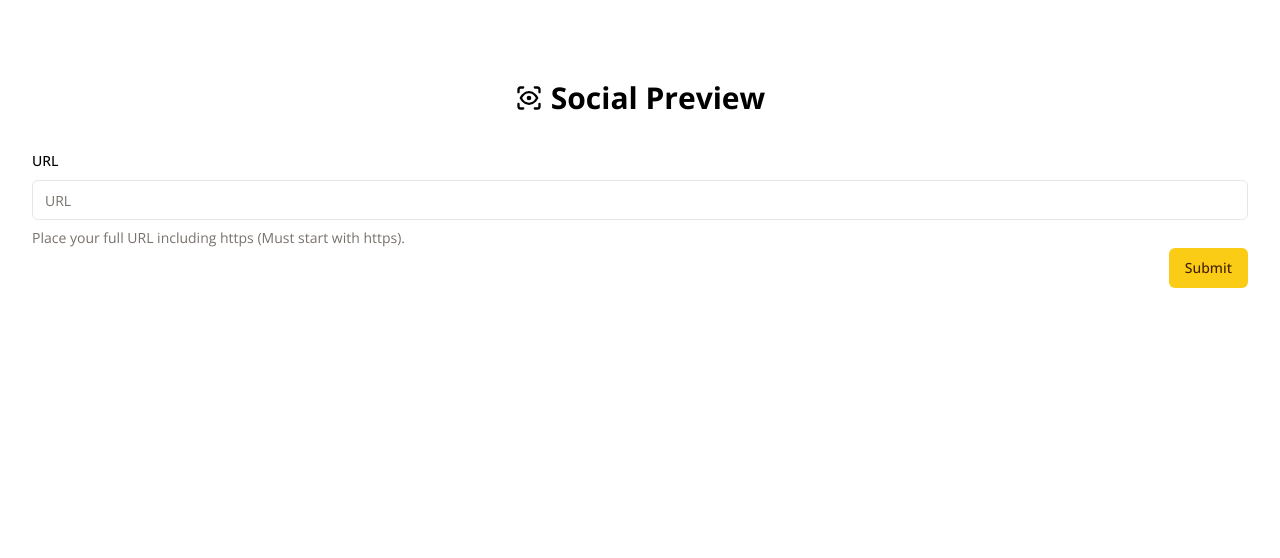
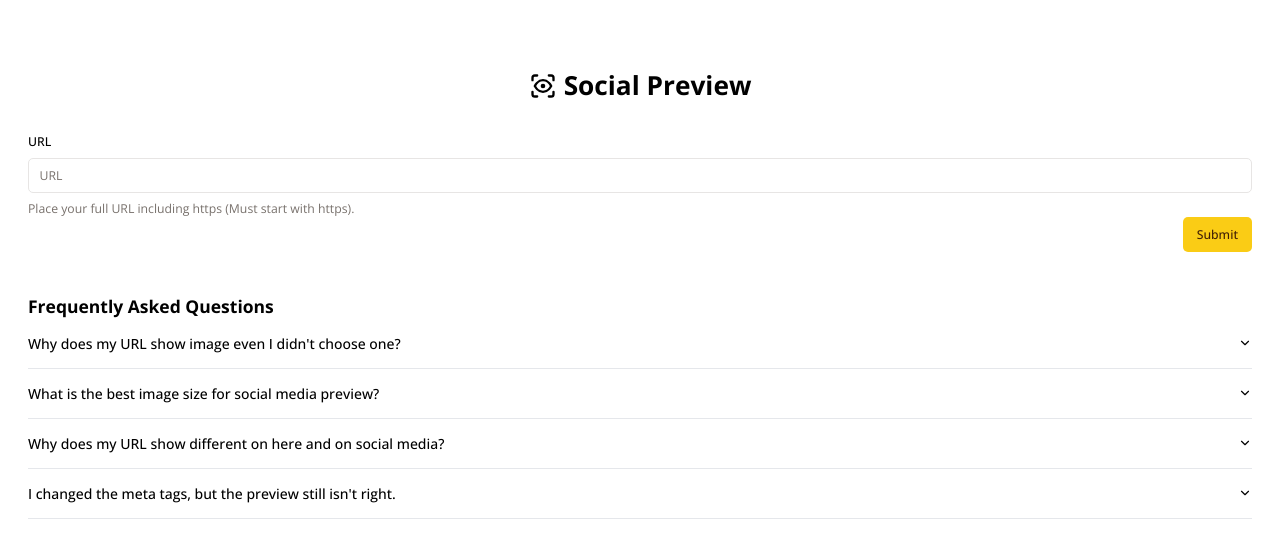
Before and after one commit to jacksonsophat/socialpreview, a Next.js app: page / in a window 1280 px wide. Shown: the top 558 px of the page. Built offline with nearby package versions, Linux system fonts and the light colour scheme.

Commit message:
Add FAQs and Updated Styling

```diff
--- a/package.json
+++ b/package.json
@@ -10,6 +10,7 @@
   },
   "dependencies": {
     "@hookform/resolvers": "^3.6.0",
+    "@radix-ui/react-accordion": "^1.2.0",
     "@radix-ui/react-label": "^2.0.2",
     "@radix-ui/react-slot": "^1.0.2",
     "class-variance-authority": "^0.7.0",
--- /dev/null
+++ b/src/_comeponents/Faqs.tsx
@@ -0,0 +1,63 @@
+import React from 'react'
+import {
+    Accordion,
+    AccordionContent,
+    AccordionItem,
+    AccordionTrigger,
+} from "@/components/ui/accordion"
+
+
+
+function Faqs() {
+    const faqsArray = [
+        {
+            question: 'Why does my URL show image even I didn\'t choose one?',
+            answer: 'Some social media platforms picks the first image in the page as the preview image.'
+        },
+        {
+            question: 'What is the best image size for social media preview?',
+            answer: 'The best image size for social media preview is 1200x630 pixels.'
+        },
+        {
+            question: 'Why does my URL show different on here and on social media?',
+            answer: 'This current preview design is created in June 2024, and the social media platforms may have updated their preview design after that.'
+        },
+        {
+            question: 'I changed the meta tags, but the preview still isn\'t right.',
+            answer: 'Social media platforms cache link previews, so it might take some time for the changes to reflect.'
+        }
+    ]
+    return (
+        <section className='mt-12'>
+            <h2 className='text-xl font-bold'>Frequently Asked Questions</h2>
+            <div>
+                <Accordion type="multiple">
+                    {/* <AccordionItem value="item-1">
+                        <AccordionTrigger>Why does my URL show image even I didn't choose one?</AccordionTrigger>
+                        <AccordionContent>
+                            <p className='text-muted-foreground'>
+                                Some social media platforms picks the first image in the page as the preview image.
+                            </p>
+                        </AccordionContent>
+                    </AccordionItem> */}
+                    {
+                        faqsArray.map((faq, index) => (
+                            <AccordionItem key={index} value={`item-${index}`}>
+                                <AccordionTrigger>{faq.question}</AccordionTrigger>
+                                <AccordionContent>
+                                    <p className='text-muted-foreground'>
+                                        {faq.answer}
+                                    </p>
+                                </AccordionContent>
+                            </AccordionItem>
+                        ))
+                    }
+
+                </Accordion>
+
+            </div>
+        </section>
+    )
+}
+
+export default Faqs
--- a/src/_comeponents/LinkInput.tsx
+++ b/src/_comeponents/LinkInput.tsx
@@ -86,7 +86,8 @@ function LinkInput() {
       const twitterDataResult = {
         title: data?.twitterTitle || "You're missing a title",
         url: shortOgUrl || "",
-        imageUrl: data.twitterImage ? data.twitterImage[0].url || "" : "",
+        // imageUrl: data.twitterImage ? data.twitterImage[0].url || "" : "",
+        imageUrl: data.twitterImage ? data.twitterImage[0].url || "" : (data.ogImage ? data.ogImage[0].url || "" : ""),
         metaDescription:
           data?.ogDescription || "You're missing a meta description.",
       };
@@ -179,9 +180,9 @@ function LinkInput() {
               </CardHeader>
               <CardContent>
                 <div className="max-w-[466px] border">
-                  <div className="aspect-video w-full">
+                  <div className="aspect-video w-full bg-white">
                     {ogData?.imageUrl ? (
-                      <img src={ogData?.imageUrl} />
+                      <img className="w-full object-cover aspect-video" src={ogData?.imageUrl} />
                     ) : (
                       <div className="flex justify-center items-center h-full">
                         <div className="flex flex-col justify-center items-center">
@@ -219,9 +220,9 @@ function LinkInput() {
               </CardHeader>
               <CardContent>
                 <div className="py-[12px] px-[16px] flex bg-[#edf3f8] border">
-                  <div className="aspect-video w-[128px] mr-2 rounded-[0.8rem]">
+                  <div className="aspect-video w-[128px] mr-2 rounded-[0.8rem] bg-white">
                     {ogData?.imageUrl ? (
-                      <img src={ogData?.imageUrl} />
+                      <img className="w-full object-cover aspect-video rounded-[0.8rem]" src={ogData?.imageUrl} />
                     ) : (
                       <div className="flex justify-center items-center h-full">
                         <div className="flex flex-col justify-center items-center">
@@ -258,9 +259,9 @@ function LinkInput() {
               <CardContent>
                 <div className="w-[512px] max-w-full">
                   <div className="relative">
-                    <div className="aspect-video rounded-[16px] overflow-hidden">
+                    <div className="aspect-video rounded-[16px] overflow-hidden bg-white">
                       {twitterData?.imageUrl ? (
-                        <img src={twitterData?.imageUrl} />
+                        <img className="w-full object-cover aspect-video" src={twitterData?.imageUrl} />
                       ) : (
                         <div className="flex justify-center items-center h-full">
                           <div className="flex flex-col justify-center items-center">
--- a/src/app/page.tsx
+++ b/src/app/page.tsx
@@ -1,3 +1,4 @@
+import Faqs from "@/_comeponents/Faqs";
 import LinkInput from "@/_comeponents/LinkInput";
 import { ScanEye } from "lucide-react";
 
@@ -11,6 +12,7 @@ export default async function Home() {
         <ScanEye className="mr-2" size={28} /> Social Preview
       </h1>
       <LinkInput />
+      <Faqs />
     </main>
   );
 }
--- /dev/null
+++ b/src/components/ui/accordion.tsx
@@ -0,0 +1,58 @@
+"use client"
+
+import * as React from "react"
+import * as AccordionPrimitive from "@radix-ui/react-accordion"
+import { ChevronDown } from "lucide-react"
+
+import { cn } from "@/lib/utils"
+
+const Accordion = AccordionPrimitive.Root
+
+const AccordionItem = React.forwardRef<
+  React.ElementRef<typeof AccordionPrimitive.Item>,
+  React.ComponentPropsWithoutRef<typeof AccordionPrimitive.Item>
+>(({ className, ...props }, ref) => (
+  <AccordionPrimitive.Item
+    ref={ref}
+    className={cn("border-b", className)}
+    {...props}
+  />
+))
+AccordionItem.displayName = "AccordionItem"
+
+const AccordionTrigger = React.forwardRef<
+  React.ElementRef<typeof AccordionPrimitive.Trigger>,
+  React.ComponentPropsWithoutRef<typeof AccordionPrimitive.Trigger>
+>(({ className, children, ...props }, ref) => (
+  <AccordionPrimitive.Header className="flex">
+    <AccordionPrimitive.Trigger
+      ref={ref}
+      className={cn(
+        "flex flex-1 items-center justify-between py-4 font-medium transition-all hover:underline [&[data-state=open]>svg]:rotate-180",
+        className
+      )}
+      {...props}
+    >
+      {children}
+      <ChevronDown className="h-4 w-4 shrink-0 transition-transform duration-200" />
+    </AccordionPrimitive.Trigger>
+  </AccordionPrimitive.Header>
+))
+AccordionTrigger.displayName = AccordionPrimitive.Trigger.displayName
+
+const AccordionContent = React.forwardRef<
+  React.ElementRef<typeof AccordionPrimitive.Content>,
+  React.ComponentPropsWithoutRef<typeof AccordionPrimitive.Content>
+>(({ className, children, ...props }, ref) => (
+  <AccordionPrimitive.Content
+    ref={ref}
+    className="overflow-hidden text-sm transition-all data-[state=closed]:animate-accordion-up data-[state=open]:animate-accordion-down"
+    {...props}
+  >
+    <div className={cn("pb-4 pt-0", className)}>{children}</div>
+  </AccordionPrimitive.Content>
+))
+
+AccordionContent.displayName = AccordionPrimitive.Content.displayName
+
+export { Accordion, AccordionItem, AccordionTrigger, AccordionContent }
--- a/src/styles/globals.css
+++ b/src/styles/globals.css
@@ -1,6 +1,9 @@
 @tailwind base;
 @tailwind components;
 @tailwind utilities;
+html {
+    font-size: 14px;
+}
 
 @layer base {
     :root {
```
Also changed, not shown: 1 other file (tests, documents, lock files or other folders).
